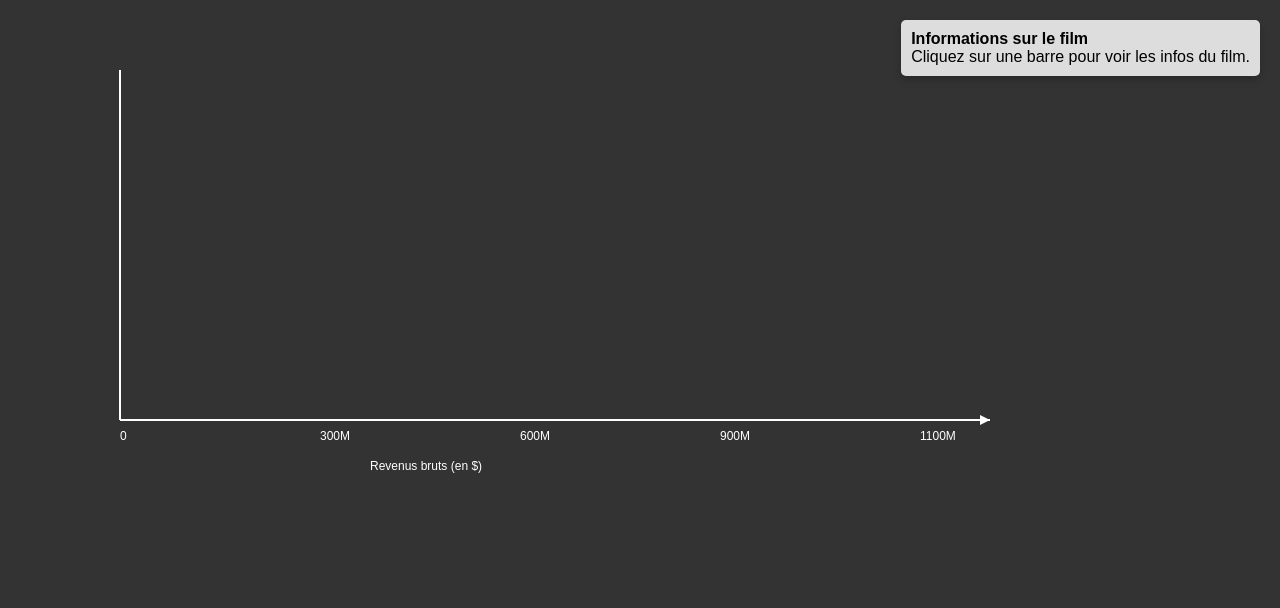
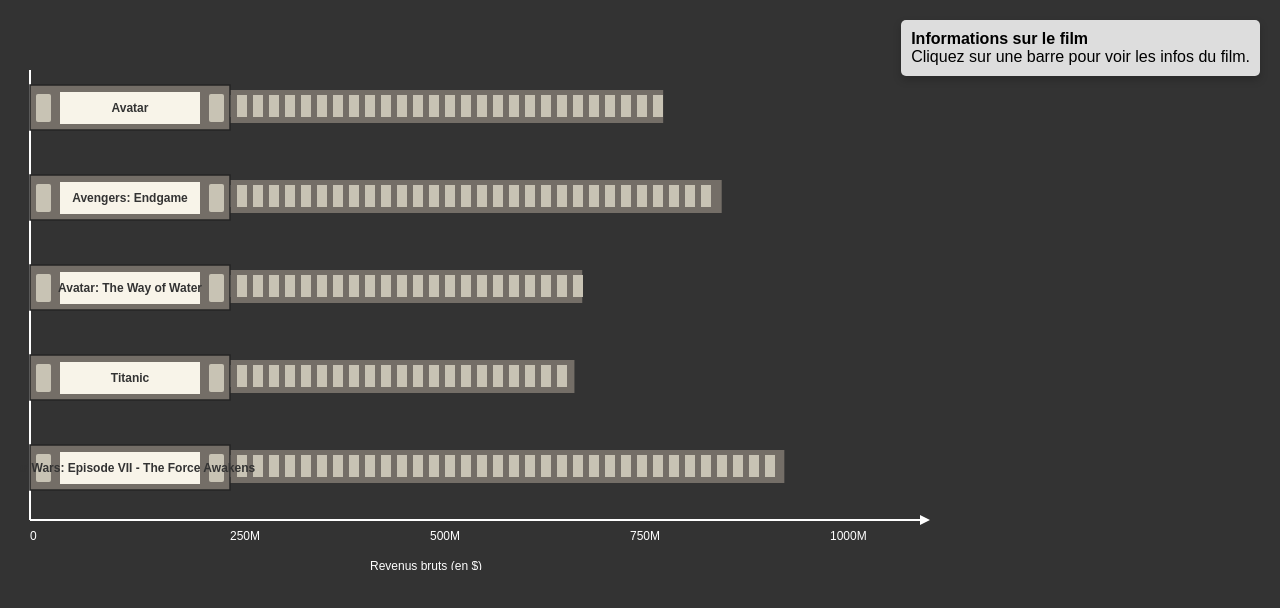
Before and after one commit to llclarall/Moviz, a plain HTML site: page tests chart/svgData.html in a window 1280 px wide. Drawn offline with Linux system fonts and the light colour scheme.

Commit message:
passage à données dynamiques

```diff
--- a/tests chart/filmsDataEnriched.json
+++ b/tests chart/filmsDataEnriched.json
@@ -6,7 +6,7 @@
     "plot": "A paraplegic Marine dispatched to the moon Pandora on a unique mission becomes torn between following his orders and protecting the world he feels is his home.",
     "releaseDate": "18 Dec 2009",
     "genre": "Action, Adventure, Fantasy",
-    "boxOffice": "785221649",
+    "boxOffice": "785,221,649",
     "IMDBratings": "7.9/10",
     "poster": "https://fr.web.img2.acsta.net/c_310_420/pictures/22/08/25/09/04/2146702.jpg",
     "trailer": "https://player.allocine.fr/19597838.html"
@@ -18,7 +18,7 @@
     "plot": "After the devastating events of Avengers: Infinity War (2018), the universe is in ruins. With the help of remaining allies, the Avengers assemble once more in order to reverse Thanos' actions and restore balance to the universe.",
     "releaseDate": "26 Apr 2019",
     "genre": "Action, Adventure, Drama",
-    "boxOffice": "858373000",
+    "boxOffice": "858,373,000",
     "IMDBratings": "8.4/10",
     "poster": "https://fr.web.img6.acsta.net/c_310_420/pictures/19/04/04/09/04/0472053.jpg",
     "trailer": "https://player.allocine.fr/19583315.html"
@@ -30,7 +30,7 @@
     "plot": "Jake Sully lives with his newfound family formed on the extrasolar moon Pandora. Once a familiar threat returns to finish what was previously started, Jake must work with Neytiri and the army of the Na'vi race to protect their home.",
     "releaseDate": "16 Dec 2022",
     "genre": "Action, Adventure, Fantasy",
-    "boxOffice": "684075767",
+    "boxOffice": "684,075,767",
     "IMDBratings": "7.5/10",
     "poster": "https://fr.web.img2.acsta.net/c_310_420/pictures/22/11/02/14/49/4565071.jpg",
     "trailer": "https://player.allocine.fr/19598673.html"
@@ -42,7 +42,7 @@
     "plot": "A seventeen-year-old aristocrat falls in love with a kind but poor artist aboard the luxurious, ill-fated R.M.S. Titanic.",
     "releaseDate": "19 Dec 1997",
     "genre": "Drama, Romance",
-    "boxOffice": "674292608",
+    "boxOffice": "674,292,608",
     "IMDBratings": "7.9/10",
     "poster": "https://fr.web.img6.acsta.net/c_310_420/pictures/23/01/10/16/06/0622119.jpg",
     "trailer": "https://player.allocine.fr/19456468.html"
@@ -54,7 +54,7 @@
     "plot": "As a new threat to the galaxy rises, Rey, a desert scavenger, and Finn, an ex-stormtrooper, must join Han Solo and Chewbacca to search for the one hope of restoring peace.",
     "releaseDate": "18 Dec 2015",
     "genre": "Action, Adventure, Sci-Fi",
-    "boxOffice": "936662225",
+    "boxOffice": "936,662,225",
     "IMDBratings": "7.8/10",
     "poster": "https://fr.web.img2.acsta.net/c_310_420/pictures/15/10/18/18/56/052074.jpg",
     "trailer": "https://player.allocine.fr/19558259.html"
--- a/tests chart/svgData.html
+++ b/tests chart/svgData.html
@@ -4,7 +4,7 @@
 <head>
     <meta charset="UTF-8">
     <meta name="viewport" content="width=device-width, initial-scale=1.0">
-    <title>Graphique svg</title>
+    <title>Graphique SVG</title>
     <style>
         body {
             font-family: Arial, sans-serif;
@@ -13,7 +13,7 @@
         }
 
         .bar {
-            fill: #333;
+            fill: #746e67;
         }
 
         .cassette-body {
@@ -66,32 +66,29 @@
         Cliquez sur une barre pour voir les infos du film.
     </div>
 
-    <svg id="barChart" width="1000" height="500">
+    <svg id="barChart" width="920" height="550">
         <!-- Les axes restent fixes -->
-        <line x1="100" y1="400" x2="950" y2="400" class="axis-line"></line> <!-- axe x -->
-        <line x1="950" y1="400" x2="970" y2="400" class="axis-line"></line> <!-- flèche axe x -->
-        <polygon points="970,400 960,395 960,405" fill="#ffffff"></polygon> <!-- triangle pour la flèche -->
-        <line x1="100" y1="50" x2="100" y2="400" class="axis-line"></line> <!-- axe y -->
-        <text x="100" y="420" class="axis-label">0</text>
-        <text x="300" y="420" class="axis-label">300M</text>
-        <text x="500" y="420" class="axis-label">600M</text>
-        <text x="700" y="420" class="axis-label">900M</text>
-        <text x="900" y="420" class="axis-label">1100M</text>
-        <text x="350" y="450" class="axis-label">Revenus bruts (en $)</text>
+        <line x1="10" y1="500" x2="900" y2="500" class="axis-line"></line> <!-- axe x -->
+        <line x1="900" y1="500" x2="900" y2="500" class="axis-line"></line> <!-- flèche axe x -->
+        <polygon points="910,500 900,495 900,505" fill="#ffffff"></polygon> <!-- triangle pour la flèche -->
+        <line x1="10" y1="50" x2="10" y2="500" class="axis-line"></line> <!-- axe y -->
+        <text x="10" y="520" class="axis-label">0</text>
+        <text x="210" y="520" class="axis-label">250M</text>
+        <text x="410" y="520" class="axis-label">500M</text>
+        <text x="610" y="520" class="axis-label">750M</text>
+        <text x="810" y="520" class="axis-label">1000M</text>
+        <text x="350" y="550" class="axis-label">Revenus bruts (en $)</text>
     </svg>
 
     <script>
-
-        fetch('./filmsDataEnriched.json') // Ajoute "./" pour indiquer le dossier courant
-
-        // Étape 1 : Fonction pour afficher les infos sur le film
+        // Fonction pour afficher les infos du film
         function showInfo(film) {
             const infoBox = document.getElementById('info-box');
             infoBox.innerHTML = `<strong>${film.title}</strong><br>Revenus bruts : ${film.boxOffice} $`;
         }
 
-        // Étape 2 : Chargement des données et génération dynamique des éléments SVG
-        fetch('filmsDataEnriched.json')
+        // Charger les données depuis le fichier JSON
+        fetch('./filmsDataEnriched.json')
             .then(response => {
                 if (!response.ok) {
                     throw new Error('Erreur lors du chargement des données.');
@@ -100,109 +97,95 @@
             })
             .then(films => {
                 const svg = document.getElementById('barChart');
-        let yPosition = 90; // Position initiale verticale
+                let yPosition = 70; // Position verticale initiale
 
-        films.forEach((film) => {
+                films.forEach(film => {
                     // Nettoyer et convertir les revenus en nombre
-            const cleanedBoxOffice = film.boxOffice.replace(/,/g, ''); // Supprimer les virgules
-            const boxOfficeValue = Number(cleanedBoxOffice); // Convertir en nombre
+                    const cleanedBoxOffice = film.boxOffice.replace(/,/g, '');
+                    const boxOfficeValue = Number(cleanedBoxOffice);
 
                     // Vérifier si la valeur est valide
                     if (isNaN(boxOfficeValue)) {
                         console.warn(`Revenus invalides pour le film : ${film.title}`);
-                return; // Passer au film suivant si la valeur est invalide
+                        return;
                     }
 
-            // Calculer la largeur de la barre uniquement si la valeur est valide
-            const barWidth = boxOfficeValue / 1000000; // Échelle pour adapter les revenus
-            const cassetteWidth = 150; // Largeur de la cassette
+                    // Calculer les dimensions
+                    const barWidth = boxOfficeValue / 1250000;
 
-            // Créer la barre principale
+                    // Barre principale
                     const bar = document.createElementNS("http://www.w3.org/2000/svg", "rect");
-            bar.setAttribute("x", 150);
+                    bar.setAttribute("x", 15);
                     bar.setAttribute("y", yPosition);
-            bar.setAttribute("width", barWidth); // Largeur de la barre
-            bar.setAttribute("height", 25);
+                    bar.setAttribute("width", barWidth);
+                    bar.setAttribute("height", 33);
                     bar.setAttribute("class", "bar");
-            bar.setAttribute("rx", "3");
-            bar.addEventListener("click", () => showInfo(film)); // Ajouter un gestionnaire d'événement
+                    bar.addEventListener("click", () => showInfo(film));
                     svg.appendChild(bar);
 
-            console.log(`Film : ${film.title}, Box Office : ${boxOfficeValue}, Bar Width : ${barWidth}`);
-
-
-                // (Continue avec la création des autres éléments comme les stripes, cassettes, etc.)
-            });
-
-
-                    // Ajouter les rectangles alternés (pellicule) à l'intérieur de la barre
-                    const stripeHeight = 15;
+                    // Ajouter les stripes à la barre
+                    const stripeHeight = 22;
                     const stripeWidth = 10;
-                    const gap = 5; // Espace entre chaque rectangle
+                    const gap = 6;
 
                     for (let i = 0; i < Math.floor(barWidth / (stripeWidth + gap)); i++) {
                         const stripe = document.createElementNS("http://www.w3.org/2000/svg", "rect");
-                    stripe.setAttribute("x", 150 + i * (stripeWidth + gap)); // Position horizontale
-                    stripe.setAttribute("y", yPosition + 5); // Décalage vertical
-                    stripe.setAttribute("width", stripeWidth); // Largeur de la stripe
-                    stripe.setAttribute("height", stripeHeight); // Hauteur
-                    stripe.setAttribute("rx", "2"); // Coins arrondis
-                    stripe.setAttribute("fill", "#c8c3b4"); // Couleur
+                        stripe.setAttribute("x", 25 + i * (stripeWidth + gap));
+                        stripe.setAttribute("y", yPosition + 5);
+                        stripe.setAttribute("width", stripeWidth);
+                        stripe.setAttribute("height", stripeHeight);
+                        stripe.setAttribute("fill", "#c8c3b4");
                         svg.appendChild(stripe);
                     }
 
-                    console.log(`Film : ${film.title}, Box Office : ${film.boxOffice}`);
+                    const cassetteWidth = 200;
 
-                    // Créer la cassette
+                    // Ajouter la cassette
                     const cassette = document.createElementNS("http://www.w3.org/2000/svg", "rect");
-                    cassette.setAttribute("x", 100);
+                    cassette.setAttribute("x", 10);
                     cassette.setAttribute("y", yPosition - 5);
                     cassette.setAttribute("width", cassetteWidth);
-                    cassette.setAttribute("height", 35);
+                    cassette.setAttribute("height", 45);
                     cassette.setAttribute("class", "cassette-body");
                     svg.appendChild(cassette);
 
                     // Lignes de détail de la cassette
                     for (let i = 0; i < 2; i++) {
                         const detail = document.createElementNS("http://www.w3.org/2000/svg", "rect");
-                        detail.setAttribute("x", 107 + i * 125);
+                        detail.setAttribute("x", 16 + i * 173);
                         detail.setAttribute("y", yPosition + 4);
-                        detail.setAttribute("width", 10);
-                        detail.setAttribute("height", 18);
+                        detail.setAttribute("width", 15);
+                        detail.setAttribute("height", 28);
                         detail.setAttribute("rx", "2");
                         detail.setAttribute("class", "cassette-detail");
                         svg.appendChild(detail);
                     }
 
-                    // Etiquette centrale sur la cassette
+                    // Etiquette de la cassette
                     const middleDetail = document.createElementNS("http://www.w3.org/2000/svg", "rect");
-                    middleDetail.setAttribute("x", 125);
-                    middleDetail.setAttribute("y", yPosition);
-                    middleDetail.setAttribute("width", 100);
-                    middleDetail.setAttribute("height", 25);
+                    middleDetail.setAttribute("x", 40);
+                    middleDetail.setAttribute("y", yPosition + 2);
+                    middleDetail.setAttribute("width", 140);
+                    middleDetail.setAttribute("height", 32);
                     middleDetail.setAttribute("class", "cassette-etiquette");
-                    middleDetail.setAttribute("rx", "4");
                     svg.appendChild(middleDetail);
 
-                    // Ajouter le label de la cassette
+                    // Ajouter le texte de la cassette
                     const label = document.createElementNS("http://www.w3.org/2000/svg", "text");
-                    label.setAttribute("x", 175);
-                    label.setAttribute("y", yPosition + 16);
+                    label.setAttribute("x", 110);
+                    label.setAttribute("y", yPosition + 22);
                     label.setAttribute("class", "cassette-label");
                     label.textContent = film.title;
                     svg.appendChild(label);
 
-                    // Augmenter la position verticale pour le prochain élément
-                    yPosition += 70;
+                    // Augmenter la position verticale pour le prochain film
+                    yPosition += 90;
+                });
             })
-
-
             .catch(error => {
                 console.error('Erreur lors du chargement ou du traitement des données :', error);
             });
     </script>
 
-
 </body>
-
 </html>
```
Lines whose indentation alone changed are shown as unchanged.
